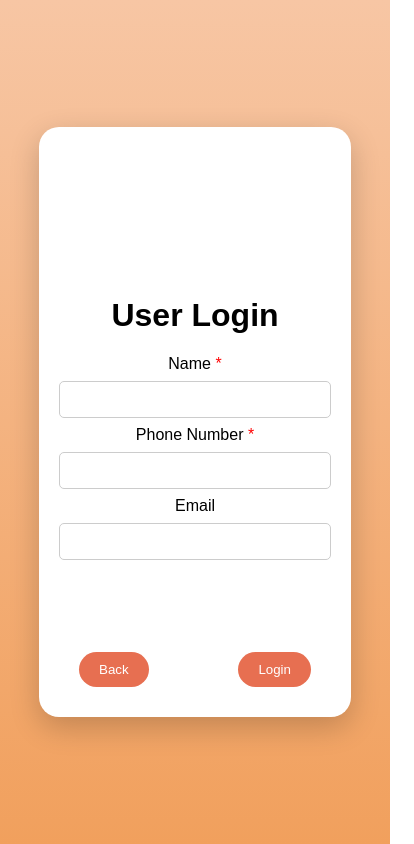
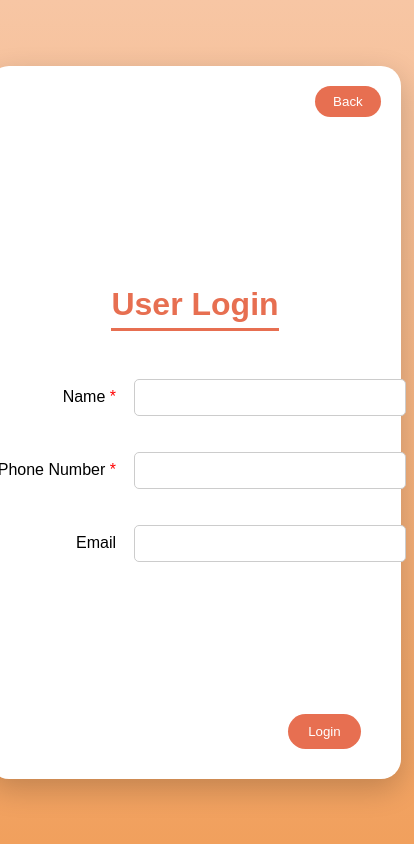
Before and after one commit to thanujav16126-ux/Online-Bus-ticket-booking-system-, a plain HTML site: page login.html in a window 390 px wide. Shown: the whole page, 414 px wide, since content can reach past the window. Drawn offline with Linux system fonts and the light colour scheme; files whose address does not match are found by name.

Commit message:
Enhance login form with additional input fields
Added form rows for name, phone number, and email inputs.

```diff
--- a/login.html
+++ b/login.html
@@ -22,8 +22,8 @@ align-items:center;
 
 .container{
 background:white;
-width:80%;
-height:70%;
+width:85%;
+height:75%;
 border-radius:20px;
 box-shadow:0 10px 30px rgba(0,0,0,0.2);
 display:flex;
@@ -31,7 +31,8 @@ flex-direction:column;
 justify-content:center;
 align-items:center;
 position:relative;
-}
+padding:40px;
+  }
 
 /* Input fields */
 
@@ -65,15 +66,15 @@ cursor:pointer;
 
 .back-btn{
 position:absolute;
-bottom:30px;
-left:40px;
-padding:10px 20px;
+top:20px;
+right:20px;
+padding:8px 18px;
 background:#e76f51;
 color:white;
 border:none;
 border-radius:20px;
 cursor:pointer;
-}
+  }
 
 /* Popup */
 
@@ -100,6 +101,24 @@ text-align:center;
 margin-top:15px;
 float:right;
 }
+  .form-row{
+display:flex;
+align-items:center;
+margin:10px;
+}
+
+.form-row label{
+width:140px;
+text-align:right;
+margin-right:10px;
+  }
+
+h1{
+color:#e76f51;
+border-bottom:3px solid #e76f51;
+padding-bottom:5px;
+margin-bottom:30px;
+  }
 
 </style>
 
@@ -111,14 +130,20 @@ float:right;
 
 <h1>User Login</h1>
 
+<div class="form-row">
 <label>Name <span class="star">*</span></label>
 <input type="text" id="name">
+</div>
 
+<div class="form-row">
 <label>Phone Number <span class="star">*</span></label>
 <input type="text" id="phone">
+</div>
 
+<div class="form-row">
 <label>Email</label>
 <input type="email" id="email">
+</div>
 
 <button class="login-btn" onclick="validateLogin()">Login</button>
 
```
